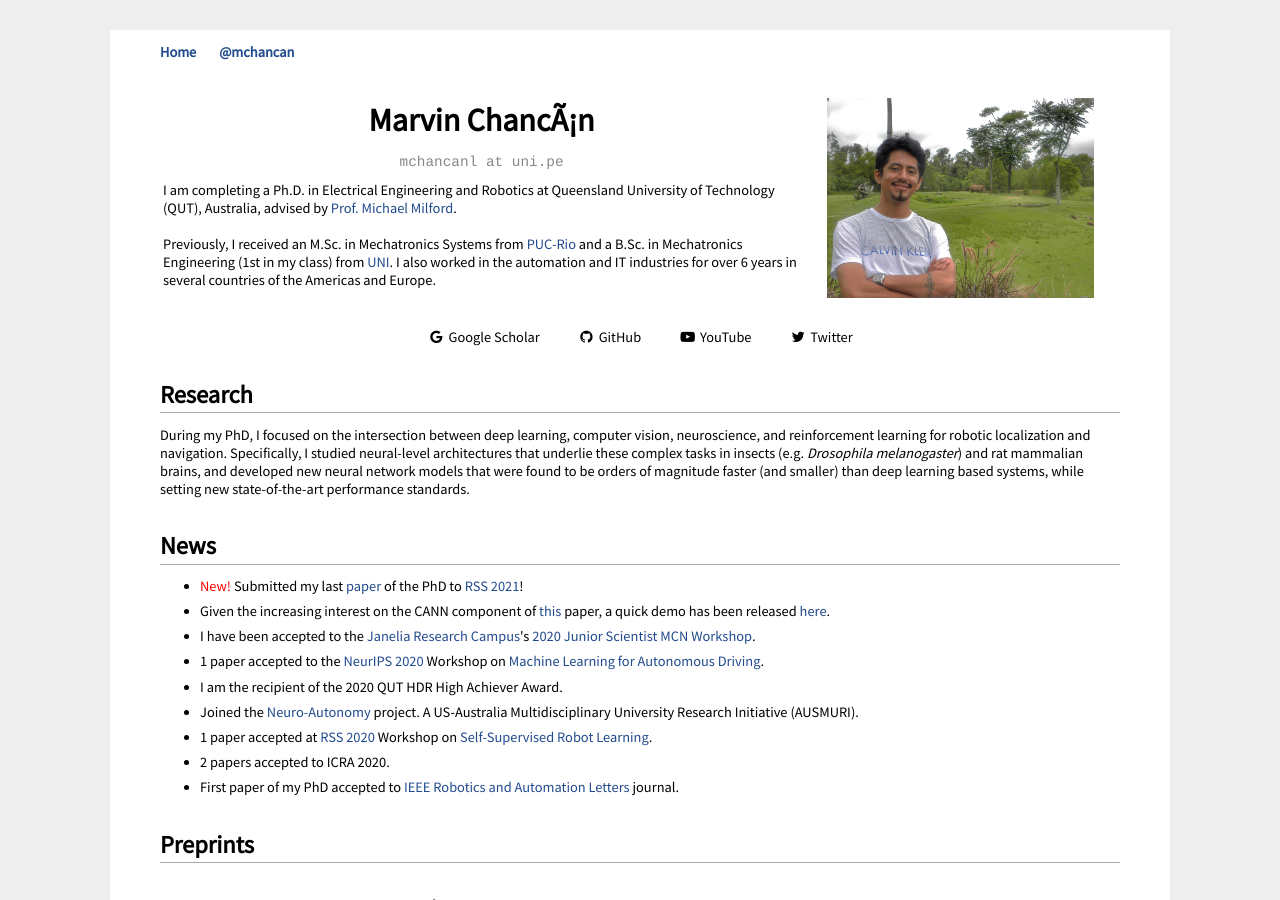
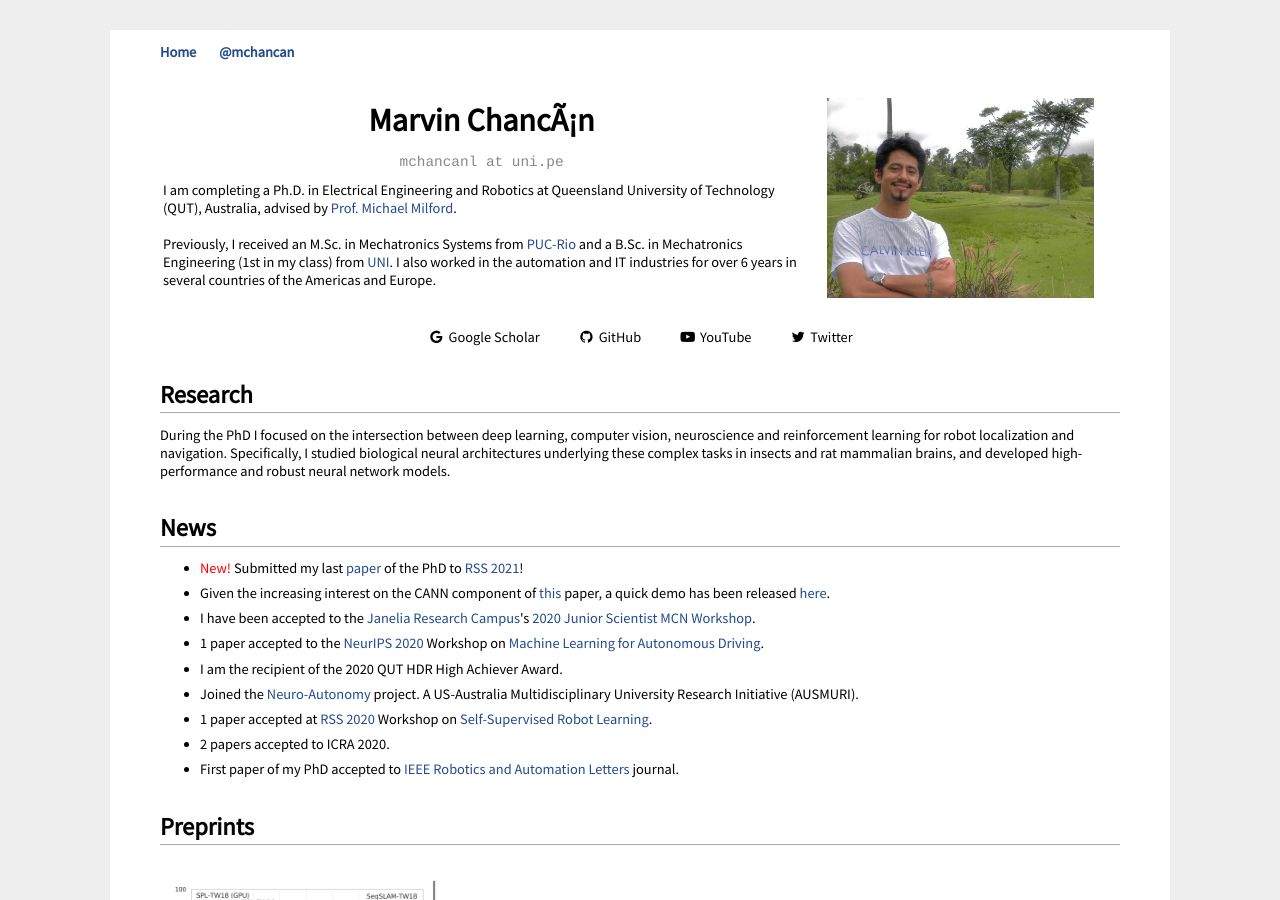
Before and after one commit to mchancan/mchancan.github.io, a Jekyll site: the page built from index.html, in a window 1280 px wide and 900 px high. Built offline with Jekyll 4.4.1, drawn with Linux system fonts in a browser that asks for light colours; comment, search, counter and statistics services are not loaded; a style sheet for code colours, icons or effects is not loaded.

Commit message:
Update index.html

```diff
--- a/index.html
+++ b/index.html
@@ -32,8 +32,8 @@ title: Marvin Chancán
 </p>
 
 <h2>Research</h2>
-During my PhD, I focused on the intersection between deep learning, computer vision, neuroscience, and reinforcement learning for robotic localization and navigation.
-Specifically, I studied neural-level architectures that underlie these complex tasks in insects (e.g. <i>Drosophila melanogaster</i>) and rat mammalian brains, and developed new neural network models that were found to be orders of magnitude faster (and smaller) than deep learning based systems, while setting new state-of-the-art performance standards.
+During the PhD I focused on the intersection between deep learning, computer vision, neuroscience and reinforcement learning for robot localization and navigation.
+Specifically, I studied biological neural architectures underlying these complex tasks in insects and rat mammalian brains, and developed high-performance and robust neural network models.
 <!--My PhD research papers have been published at top-tier robotics and machine learning journal, conferences and workshops such as the IEEE Robotics and Automation Letters (RA-L), IEEE International Conference on Robotics and Automation (ICRA), Robotics: Science and Systems (RSS), and the Conference on Neural Information Processing Systems (NeurIPS).-->
 
 <h2>News</h2>
```
